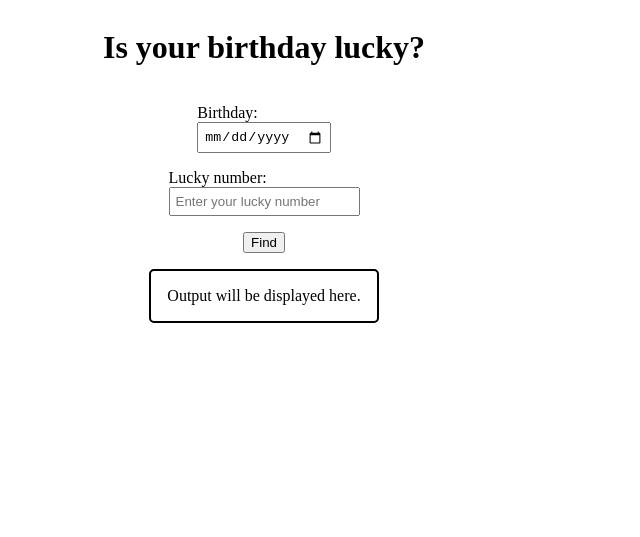
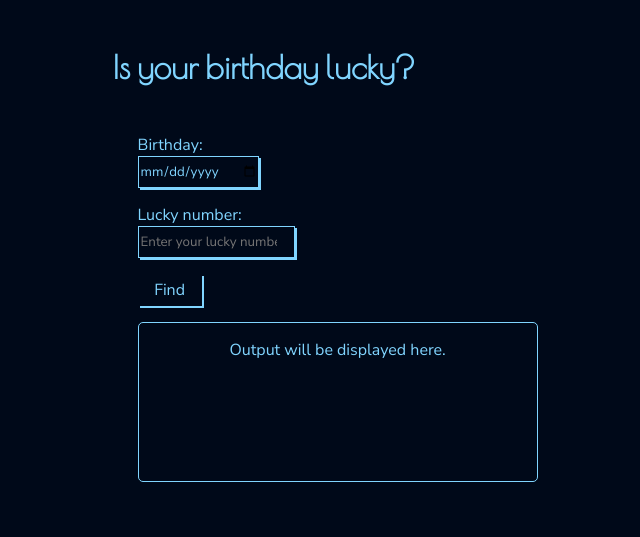
Before and after one commit to Ash-0803/mark-11, a plain HTML site: page index.html in a window 1280 px wide. Shown: the whole page, without its empty margins (376-1016 px from the left). Drawn offline with nearby package versions, Linux system fonts and the light colour scheme.

Commit message:
styling done

```diff
--- a/index.html
+++ b/index.html
@@ -8,8 +8,8 @@
     <title>Lucky Birthday</title>
   </head>
   <body>
+    <h1 class="main-head">Is your birthday lucky?</h1>
     <div class="main-sec">
-      <h1 class="main-head">Is your birthday lucky?</h1>
       <div class="input-birthday">
         <label for="birthday">Birthday:</label>
         <input type="date" name="birthday" id="birthday" />
--- a/styles.css
+++ b/styles.css
@@ -1,22 +1,61 @@
+@import url('https://fonts.googleapis.com/css2?family=Nunito+Sans:ital,wght@0,200;0,400;0,700;1,400&family=Poiret+One&display=swap');
+
+:root{
+  --prime-font: 'Nunito Sans', sans-serif;
+  --style-font: 'Poiret One', cursive;
+  --accent-color:#80d5ff;
+  --bg-color:#000919;
+  --box-shadow: 2px 2px #80d5ff;
+  --big-box-shadow: 5px 5px 0 #80d5ff;
+}
 *{
+  color:var(--accent-color);
   box-sizing: border-box;
+  font-family: var(--prime-font)
+}
+body{
+  background-color: var(--bg-color);
+}
+.main-head{
+  text-align:center;
+  font-family:var(--style-font);
+  margin:3rem 0;
 }
 .main-sec{
   display: flex;
   flex-direction: column;
-  align-items:center;
   gap: 1rem;
-  width:100%;
-  height:100vh;
+  margin-left:40%;
+  width:50vh;
+  height:50vh;
 }
 input{
-  padding: 5px;
+  height:2rem;
+  background-color: var(--bg-color);
+  border: 1px solid var(--accent-color);
+  box-shadow:var(--box-shadow);
+}
+
+input:focus-visible {
+  outline:none;
+}
+button{
+  width:3rem;
+  border-style: none;
+  background-color:var(--bg-color);
+  box-shadow: var(--box-shadow);
+  height:2rem;
+  width:4rem;
+  font-size: 1rem;
 }
 label{
   display:block;
 }
 #display{
+  text-align: center;
+  border: 1px solid var(--accent-color);
   padding:1rem;
   border-radius: 5px;
-  border:2px solid black;
+  height:20vh;
+
 }
```
